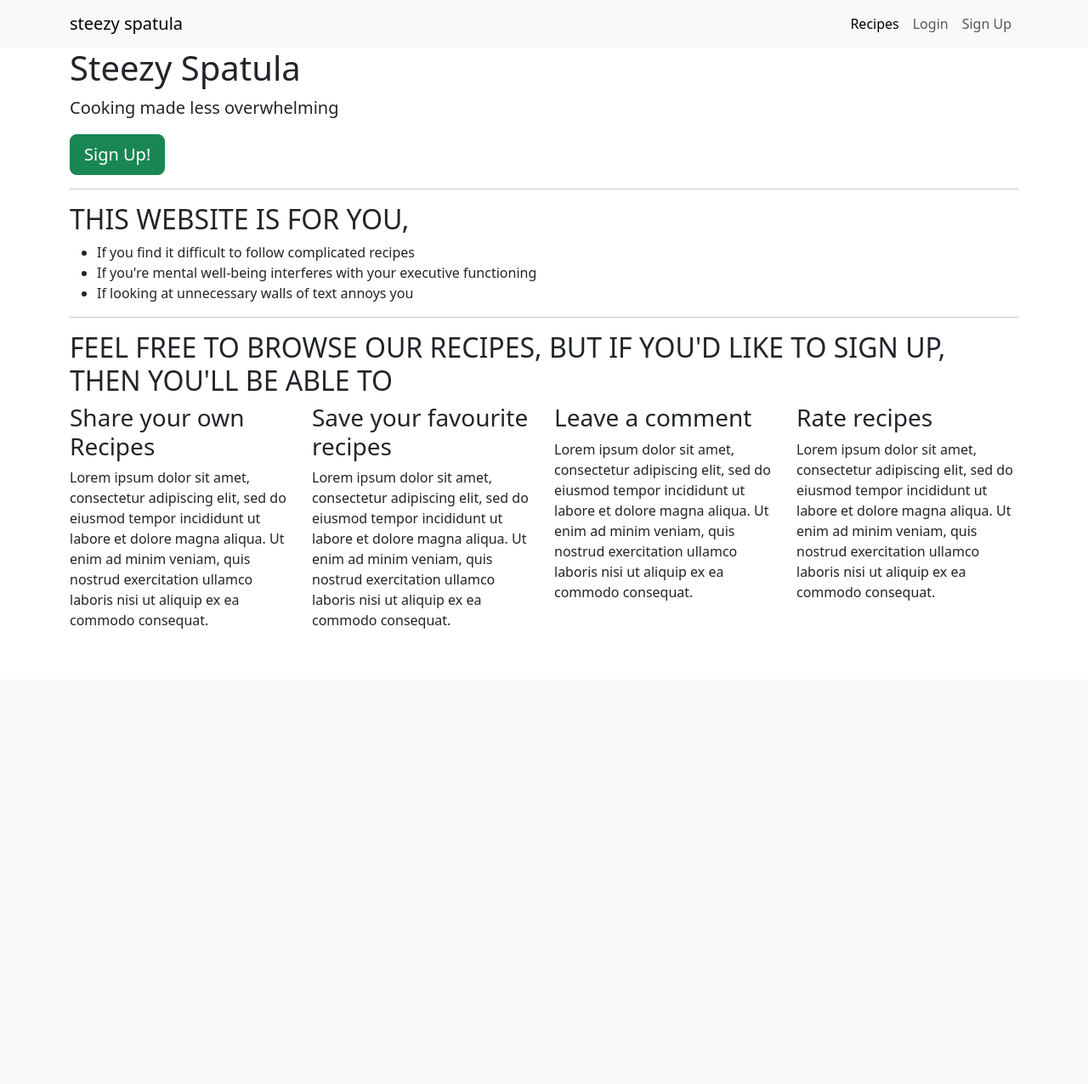
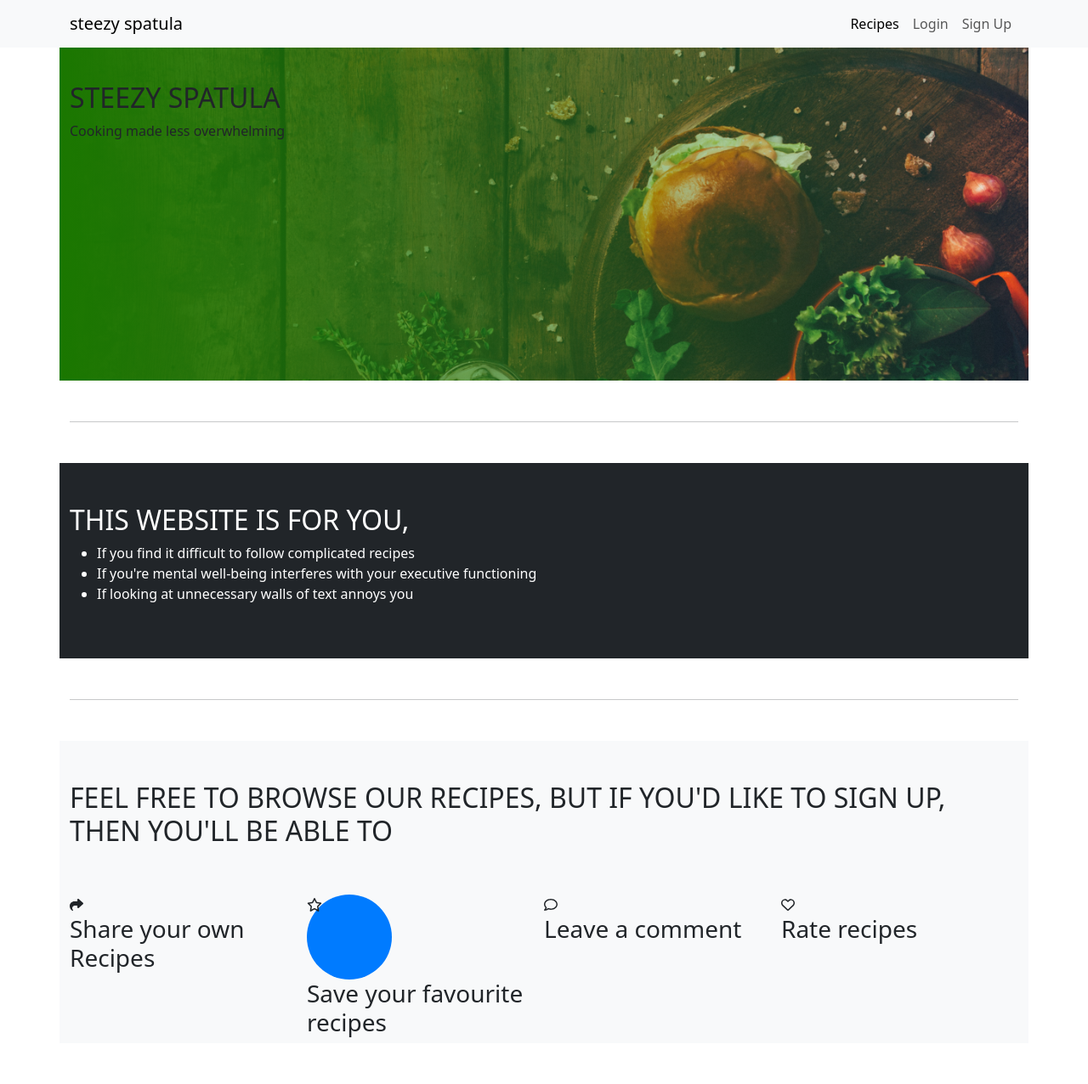
Before and after one commit to GaborFicsor/steezy-spatula, a Django app: page / in a window 1280 px wide. Shown: the whole page at 85% size. Before the commit the page ends 740 px from the top, so only its background shows below. Run offline with Django 3.2, Linux system fonts and the light colour scheme; data that the repository does not hold is empty; some libraries are stand-ins or nearby versions.

Commit message:
Further styling of landing page

```diff
--- /dev/null
+++ b/static/css/custom.css
@@ -0,0 +1,7 @@
+.header {
+    background-image: linear-gradient(to left, rgba(0, 255, 21, 0), rgb(26, 119, 0)),
+    url('../images/header.jpg');
+    background-size: cover;
+    background-position: center;
+    min-height: 50vh;
+}
--- a/templates/base.html
+++ b/templates/base.html
@@ -6,8 +6,6 @@
 <head>
     <meta charset="utf-8" />
     <meta name="viewport" content="width=device-width, initial-scale=1, shrink-to-fit=no" />
-    <meta name="description" content="" />
-    <meta name="author" content="" />
     <title>Steezy Spatula</title>
     <meta charset="UTF-8">
     <meta http-equiv="X-UA-Compatible" content="IE=edge">
@@ -25,6 +23,7 @@
         rel="stylesheet" />
     <link href="https://fonts.googleapis.com/css?family=Lato:100,100i,300,300i,400,400i,700,700i,900,900i"
         rel="stylesheet" />
+    <link rel="stylesheet" href="../static/css/custom.css">
     <!-- Core theme CSS (includes Bootstrap)-->
     <link href="static/css/styles.css" rel="stylesheet" />
 </head>
@@ -34,10 +33,12 @@
 
 <body>
     <!--Nav-->
-    <nav class="navbar navbar-expand-lg bg-body-tertiary">
+    <nav class="navbar navbar-expand-lg bg-body-tertiary fixed-top">
         <div class="container">
             <a class="navbar-brand" href="#">steezy spatula</a>
-          <button class="navbar-toggler" type="button" data-bs-toggle="collapse" data-bs-target="#navbarSupportedContent" aria-controls="navbarSupportedContent" aria-expanded="false" aria-label="Toggle navigation">
+            <button class="navbar-toggler" type="button" data-bs-toggle="collapse"
+                data-bs-target="#navbarSupportedContent" aria-controls="navbarSupportedContent" aria-expanded="false"
+                aria-label="Toggle navigation">
                 <span class="navbar-toggler-icon"></span>
             </button>
             <div class="collapse navbar-collapse" id="navbarSupportedContent">
@@ -61,71 +62,65 @@
             </div>
         </div>
     </nav>
+
+    <!-- header -->
+
     <article class="container">
         <!-- Callout -->
-        <section class="callout">
-            <h1>Steezy Spatula</h1>
-            <p class="lead">Cooking made less overwhelming</p>
-            <p><button class="btn btn-lg btn-success">Sign Up!</button></p>
+        <section class="row my-5 header">
+            <div class="col-12 my-5 text-dark">
+                <div class="quotes">
+                    <h2 class="text-uppercase">Steezy Spatula</h2>
+                    <p>Cooking made less overwhelming</p>
+                </div>
+            </div>
         </section>
-        <!-- /.callout -->
         <hr>
 
         <!-- Introduction -->
-        <div class="col-12">
-            <section class="quotes">
+        <section class="row bg-dark text-white my-5">
+            <div class="col-12 my-5 bg-dark text-white">
+                <div class="quotes">
                     <h2 class="text-uppercase">This website is for You,</h2>
                     <ul>
                         <li>If you find it difficult to follow complicated recipes</li>
                         <li>If you're mental well-being interferes with your executive functioning</li>
                         <li>If looking at unnecessary walls of text annoys you</li>
                     </ul>
+                </div>
+            </div>
         </section>
-        </div>
-        <!-- /.quotes -->
         <hr>
-
         <!-- Features -->
-        <section class="features">
-            <div class="row">
-                <div class="col-12">
-
-
+        <section class="row bg-light my-5">
+            <div class="col-12 my-5">
                 <h2 class="text-uppercase">Feel free to browse our recipes, but if you'd like to sign up, then
                     you'll be able to</h2>
-                </div>
             </div>
             <div class="row">
                 <div class="col-12 col-md-6 col-lg-3">
                     <div class="feature">
+                        <div><i class="fa-solid fa-share"></i></div>
                         <h3>Share your own Recipes</h3>
-                        <p>Lorem ipsum dolor sit amet, consectetur adipiscing elit, sed do eiusmod tempor incididunt ut
-                            labore et dolore magna aliqua. Ut enim ad minim veniam, quis nostrud exercitation ullamco
-                            laboris nisi ut aliquip ex ea commodo consequat.</p>
                     </div>
                 </div>
                 <div class="col-12 col-md-6 col-lg-3">
                     <div class="feature">
+                        <div class="rounded-circle" style="width: 100px; height: 100px; background-color: #007bff;"><i
+                                class="fa-regular fa-star"></i></div>
                         <h3>Save your favourite recipes</h3>
-                        <p>Lorem ipsum dolor sit amet, consectetur adipiscing elit, sed do eiusmod tempor incididunt ut
-                            labore et dolore magna aliqua. Ut enim ad minim veniam, quis nostrud exercitation ullamco
-                            laboris nisi ut aliquip ex ea commodo consequat.</p>
                     </div>
                 </div>
                 <div class="col-12 col-md-6 col-lg-3">
                     <div class="feature">
+                        <div><i class="fa-regular fa-comment"></i></div>
                         <h3>Leave a comment</h3>
-                        <p>Lorem ipsum dolor sit amet, consectetur adipiscing elit, sed do eiusmod tempor incididunt ut
-                            labore et dolore magna aliqua. Ut enim ad minim veniam, quis nostrud exercitation ullamco
-                            laboris nisi ut aliquip ex ea commodo consequat.</p>
                     </div>
                 </div>
                 <div class="col-12 col-md-6 col-lg-3">
                     <div class="feature">
+                        <div><i class="fa-regular fa-heart"></i></div>
                         <h3>Rate recipes</h3>
-                        <p>Lorem ipsum dolor sit amet, consectetur adipiscing elit, sed do eiusmod tempor incididunt ut
-                            labore et dolore magna aliqua. Ut enim ad minim veniam, quis nostrud exercitation ullamco
-                            laboris nisi ut aliquip ex ea commodo consequat.</p>
                     </div>
                 </div>
             </div>
@@ -145,6 +140,7 @@
 
     <!-- Bootstrap core JS-->
     <script src="https://cdn.jsdelivr.net/npm/bootstrap@5.1.3/dist/js/bootstrap.bundle.min.js"></script>
+
     <!-- Core theme JS-->
     <script src="js/scripts.js"></script>
 </body>
```
Also changed, not shown: static/images/header.jpg (added). Lines whose indentation alone changed are shown as unchanged.
